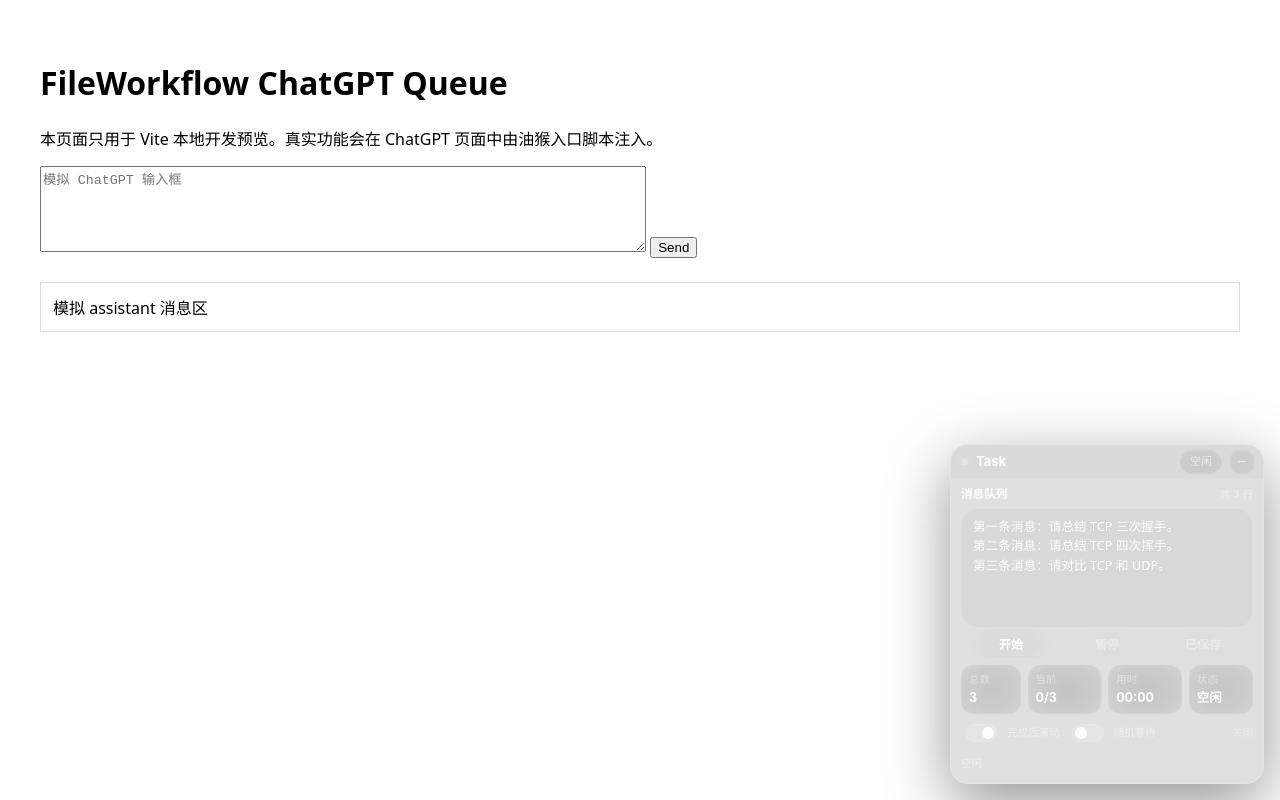
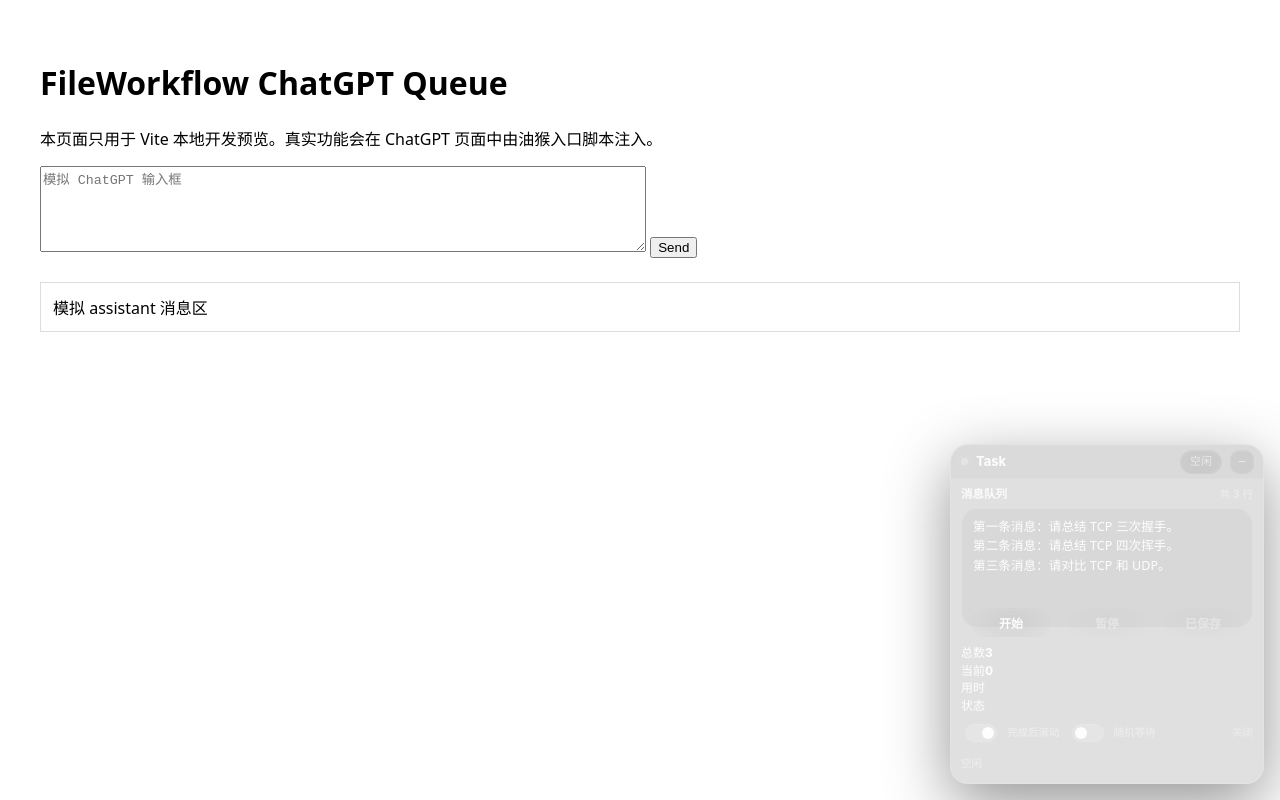
Before and after one commit to ActiveInsighter/FileWorkflow, a React (Vite) app: page / in a window 1280 px wide. Built offline with nearby package versions, Linux system fonts and the light colour scheme.

Commit message:
ui: update stats grid for WXT panel

```diff
--- a/src/components/StatsGrid.tsx
+++ b/src/components/StatsGrid.tsx
@@ -1,17 +1,26 @@
 interface StatsGridProps {
-  total: number;
-  current: number;
-  elapsedText: string;
-  shortStatus: string;
+  total: string;
+  current: string;
+  elapsed: string;
+  status: string;
 }
 
-export function StatsGrid({ total, current, elapsedText, shortStatus }: StatsGridProps) {
+export function StatsGrid(props: StatsGridProps) {
   return (
-    <div className="fw-pq-stats" role="status" aria-live="polite">
-      <div className="fw-pq-stat"><span>总数</span><b>{total}</b></div>
-      <div className="fw-pq-stat"><span>当前</span><b>{current}/{total}</b></div>
-      <div className="fw-pq-stat"><span>用时</span><b>{elapsedText}</b></div>
-      <div className="fw-pq-stat"><span>状态</span><b>{shortStatus}</b></div>
+    <div className="fw-stats">
+      <Stat label="总数" value={props.total} />
+      <Stat label="当前" value={props.current} />
+      <Stat label="用时" value={props.elapsed} />
+      <Stat label="状态" value={props.status} />
     </div>
   );
 }
+
+function Stat({ label, value }: { label: string; value: string }) {
+  return (
+    <div className="fw-stat">
+      <span>{label}</span>
+      <strong title={value}>{value}</strong>
+    </div>
+  );
+}
```
